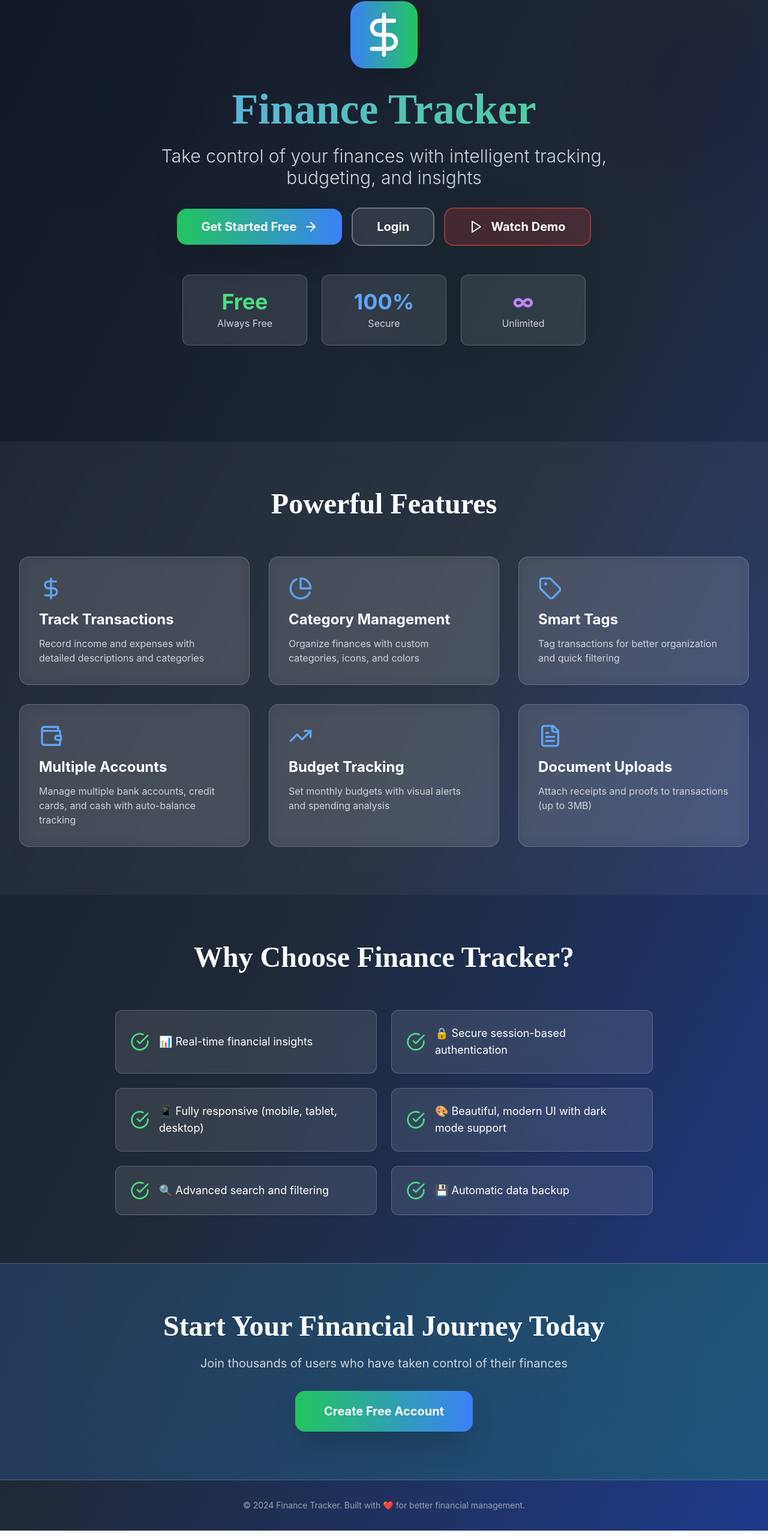
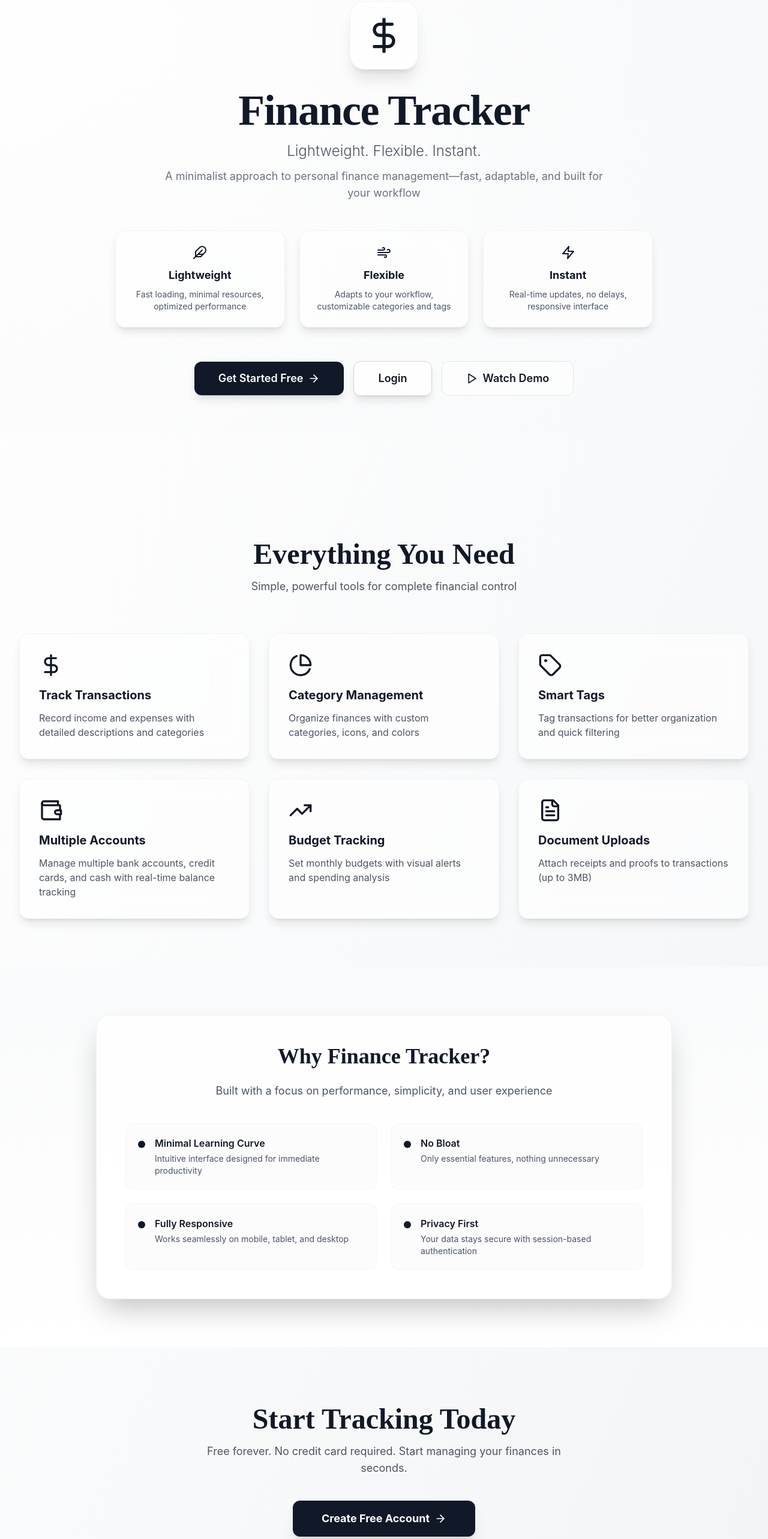
Before and after one commit to Preethambhavirisetty/Finance-Tracker-Personal, a React (Create React App) app in the folder frontend/: page / in a window 1280 px wide. Shown: the part 78-2644 px from the top of the page at 60% size. Built offline with nearby package versions, Linux system fonts and the light colour scheme; no server answers.

Commit message:
feat: landing page, document upload 2

```diff
--- a/frontend/src/components/landing/LandingPage.js
+++ b/frontend/src/components/landing/LandingPage.js
@@ -1,6 +1,6 @@
 import React, { useState } from 'react';
 import { useNavigate } from 'react-router-dom';
-import { DollarSign, TrendingUp, PieChart, Wallet, Tag, FileText, CheckCircle, ArrowRight, Play, X } from 'lucide-react';
+import { DollarSign, TrendingUp, PieChart, Wallet, Tag, FileText, Zap, Feather, Wind, ArrowRight, Play, X } from 'lucide-react';
 
 const LandingPage = () => {
   const navigate = useNavigate();
@@ -25,7 +25,7 @@ const LandingPage = () => {
     {
       icon: <Wallet className="w-8 h-8 md:w-10 md:h-10" />,
       title: "Multiple Accounts",
-      description: "Manage multiple bank accounts, credit cards, and cash with auto-balance tracking"
+      description: "Manage multiple bank accounts, credit cards, and cash with real-time balance tracking"
     },
     {
       icon: <TrendingUp className="w-8 h-8 md:w-10 md:h-10" />,
@@ -39,186 +39,253 @@ const LandingPage = () => {
     }
   ];
 
-  const benefits = [
-    "📊 Real-time financial insights",
-    "🔒 Secure session-based authentication",
-    "📱 Fully responsive (mobile, tablet, desktop)",
-    "🎨 Beautiful, modern UI with dark mode support",
-    "🔍 Advanced search and filtering",
-    "💾 Automatic data backup"
+  const highlights = [
+    {
+      icon: <Feather className="w-6 h-6" />,
+      title: "Lightweight",
+      description: "Fast loading, minimal resources, optimized performance"
+    },
+    {
+      icon: <Wind className="w-6 h-6" />,
+      title: "Flexible",
+      description: "Adapts to your workflow, customizable categories and tags"
+    },
+    {
+      icon: <Zap className="w-6 h-6" />,
+      title: "Instant",
+      description: "Real-time updates, no delays, responsive interface"
+    }
   ];
 
   return (
-    <div className="min-h-screen bg-gradient-to-br from-gray-900 via-gray-800 to-blue-900 text-white overflow-hidden">
+    <div className="min-h-screen bg-gradient-to-br from-white via-gray-50 to-gray-100 text-gray-900 overflow-hidden">
+      {/* Subtle gradient overlay */}
+      <div className="absolute inset-0 bg-gradient-to-tr from-gray-100/20 via-transparent to-gray-100/20 pointer-events-none"></div>
+
       {/* Hero Section */}
       <div className="relative">
-        {/* Animated Background Elements */}
-        <div className="absolute inset-0 overflow-hidden">
-          <div className="absolute w-96 h-96 bg-blue-500 rounded-full mix-blend-multiply filter blur-3xl opacity-20 animate-blob top-0 -left-20"></div>
-          <div className="absolute w-96 h-96 bg-purple-500 rounded-full mix-blend-multiply filter blur-3xl opacity-20 animate-blob animation-delay-2000 top-0 -right-20"></div>
-          <div className="absolute w-96 h-96 bg-green-500 rounded-full mix-blend-multiply filter blur-3xl opacity-20 animate-blob animation-delay-4000 bottom-0 left-1/2"></div>
-        </div>
-
         {/* Content */}
         <div className="relative max-w-7xl mx-auto px-4 sm:px-6 lg:px-8 pt-12 sm:pt-20 pb-16 sm:pb-24">
           {/* Header */}
           <div className="text-center mb-12 sm:mb-16">
             <div className="flex items-center justify-center mb-6 sm:mb-8">
-              <div className="bg-gradient-to-r from-blue-500 to-green-500 p-3 sm:p-4 rounded-2xl sm:rounded-3xl shadow-2xl transform hover:scale-110 transition-transform duration-300">
-                <DollarSign className="w-12 h-12 sm:w-16 sm:h-16 md:w-20 md:h-20" />
+              <div className="relative group">
+                {/* Glassmorphism container */}
+                <div className="bg-white/70 backdrop-blur-xl p-4 sm:p-5 md:p-6 rounded-2xl sm:rounded-3xl shadow-xl border border-gray-200/50 transform group-hover:scale-105 transition-all duration-300">
+                  <DollarSign className="w-10 h-10 sm:w-14 sm:h-14 md:w-16 md:h-16 text-gray-900" />
+                </div>
+                {/* Subtle glow effect */}
+                <div className="absolute inset-0 bg-gray-300/20 rounded-2xl sm:rounded-3xl blur-xl -z-10 group-hover:bg-gray-400/30 transition-all duration-300"></div>
               </div>
             </div>
 
-            <h1 className="text-3xl sm:text-5xl md:text-6xl lg:text-7xl font-bold mb-4 sm:mb-6 bg-clip-text text-transparent bg-gradient-to-r from-blue-400 via-green-400 to-blue-400 animate-gradient" style={{ fontFamily: "'Playfair Display', serif" }}>
+            <h1 className="text-3xl sm:text-5xl md:text-6xl lg:text-7xl font-bold mb-3 sm:mb-4 text-gray-900" style={{ fontFamily: "'Playfair Display', serif", letterSpacing: '-0.02em' }}>
               Finance Tracker
             </h1>
 
-            <p className="text-lg sm:text-xl md:text-2xl lg:text-3xl text-gray-300 mb-6 sm:mb-8 max-w-3xl mx-auto font-light">
-              Take control of your finances with intelligent tracking, budgeting, and insights
+            <p className="text-base sm:text-lg md:text-xl lg:text-2xl text-gray-600 mb-2 sm:mb-3 max-w-2xl mx-auto font-light">
+              Lightweight. Flexible. Instant.
             </p>
 
+            <p className="text-sm sm:text-base md:text-lg text-gray-500 mb-8 sm:mb-12 max-w-3xl mx-auto">
+              A minimalist approach to personal finance management—fast, adaptable, and built for your workflow
+            </p>
+
+            {/* Highlights */}
+            <div className="grid grid-cols-1 sm:grid-cols-3 gap-4 sm:gap-6 max-w-4xl mx-auto mb-10 sm:mb-14">
+              {highlights.map((highlight, index) => (
+                <div
+                  key={index}
+                  className="bg-white/60 backdrop-blur-xl rounded-xl sm:rounded-2xl p-4 sm:p-6 border border-gray-200/50 shadow-lg hover:shadow-xl transition-all duration-300 hover:-translate-y-1"
+                >
+                  <div className="text-gray-900 mb-3 flex justify-center">
+                    {highlight.icon}
+                  </div>
+                  <h3 className="text-base sm:text-lg font-bold text-gray-900 mb-1 sm:mb-2">{highlight.title}</h3>
+                  <p className="text-xs sm:text-sm text-gray-600">{highlight.description}</p>
+                </div>
+              ))}
+            </div>
+
             {/* CTA Buttons */}
-            <div className="flex flex-col sm:flex-row gap-3 sm:gap-4 justify-center items-center mb-8 sm:mb-12">
+            <div className="flex flex-col sm:flex-row gap-3 sm:gap-4 justify-center items-center">
               <button
                 onClick={() => navigate('/auth', { state: { mode: 'signup' } })}
-                className="w-full sm:w-auto px-6 sm:px-8 md:px-10 py-3 sm:py-4 bg-gradient-to-r from-green-500 to-blue-500 text-white rounded-xl sm:rounded-2xl font-bold text-base sm:text-lg md:text-xl hover:from-green-600 hover:to-blue-600 transform hover:scale-105 transition-all duration-300 shadow-2xl flex items-center justify-center gap-2 sm:gap-3"
+                className="group w-full sm:w-auto px-6 sm:px-8 md:px-10 py-3 sm:py-3.5 bg-gray-900 text-white rounded-xl font-semibold text-sm sm:text-base md:text-lg hover:bg-gray-800 transform hover:scale-105 transition-all duration-300 shadow-lg hover:shadow-2xl flex items-center justify-center gap-2"
               >
                 Get Started Free
-                <ArrowRight className="w-5 h-5 sm:w-6 sm:h-6" />
+                <ArrowRight className="w-4 h-4 sm:w-5 sm:h-5 group-hover:translate-x-1 transition-transform" />
               </button>
 
               <button
                 onClick={() => navigate('/auth', { state: { mode: 'login' } })}
-                className="w-full sm:w-auto px-6 sm:px-8 md:px-10 py-3 sm:py-4 bg-white/10 backdrop-blur-sm text-white rounded-xl sm:rounded-2xl font-bold text-base sm:text-lg md:text-xl hover:bg-white/20 border-2 border-white/30 transform hover:scale-105 transition-all duration-300"
+                className="w-full sm:w-auto px-6 sm:px-8 md:px-10 py-3 sm:py-3.5 bg-white/70 backdrop-blur-xl text-gray-900 rounded-xl font-semibold text-sm sm:text-base md:text-lg hover:bg-white border border-gray-300 transform hover:scale-105 transition-all duration-300 shadow-lg"
               >
                 Login
               </button>
 
               <button
                 onClick={() => setShowVideo(true)}
-                className="w-full sm:w-auto px-6 sm:px-8 md:px-10 py-3 sm:py-4 bg-red-500/20 backdrop-blur-sm text-white rounded-xl sm:rounded-2xl font-bold text-base sm:text-lg md:text-xl hover:bg-red-500/30 border-2 border-red-500/50 transform hover:scale-105 transition-all duration-300 flex items-center justify-center gap-2 sm:gap-3"
+                className="w-full sm:w-auto px-6 sm:px-8 md:px-10 py-3 sm:py-3.5 bg-white/50 backdrop-blur-xl text-gray-900 rounded-xl font-semibold text-sm sm:text-base md:text-lg hover:bg-white/70 border border-gray-200 transform hover:scale-105 transition-all duration-300 flex items-center justify-center gap-2"
               >
-                <Play className="w-5 h-5 sm:w-6 sm:h-6" />
+                <Play className="w-4 h-4 sm:w-5 sm:h-5" />
                 Watch Demo
               </button>
             </div>
+          </div>
+        </div>
+      </div>
 
-            {/* Quick Stats */}
-            <div className="grid grid-cols-3 gap-3 sm:gap-6 max-w-2xl mx-auto">
-              <div className="bg-white/10 backdrop-blur-md rounded-lg sm:rounded-xl p-3 sm:p-4 md:p-6 border border-white/20">
-                <p className="text-2xl sm:text-3xl md:text-4xl font-bold text-green-400">Free</p>
-                <p className="text-xs sm:text-sm md:text-base text-gray-300 mt-1">Always Free</p>
+      {/* Features Section */}
+      <div className="relative py-12 sm:py-16 md:py-20">
+        <div className="max-w-7xl mx-auto px-4 sm:px-6 lg:px-8">
+          <div className="text-center mb-8 sm:mb-12 md:mb-16">
+            <h2 className="text-2xl sm:text-3xl md:text-4xl lg:text-5xl font-bold text-gray-900 mb-3 sm:mb-4" style={{ fontFamily: "'Playfair Display', serif" }}>
+              Everything You Need
+            </h2>
+            <p className="text-sm sm:text-base md:text-lg text-gray-600 max-w-2xl mx-auto">
+              Simple, powerful tools for complete financial control
+            </p>
+          </div>
+
+          <div className="grid grid-cols-1 sm:grid-cols-2 lg:grid-cols-3 gap-4 sm:gap-6 md:gap-8">
+            {features.map((feature, index) => (
+              <div
+                key={index}
+                className="group bg-white/60 backdrop-blur-xl rounded-xl sm:rounded-2xl p-5 sm:p-6 md:p-8 border border-gray-200/50 hover:border-gray-300/80 transform hover:-translate-y-2 transition-all duration-300 shadow-lg hover:shadow-2xl"
+              >
+                <div className="text-gray-900 mb-3 sm:mb-4 group-hover:scale-110 transition-transform duration-300">
+                  {feature.icon}
+                </div>
+                <h3 className="text-base sm:text-lg md:text-xl font-bold mb-2 sm:mb-3 text-gray-900">{feature.title}</h3>
+                <p className="text-xs sm:text-sm md:text-base text-gray-600 leading-relaxed">{feature.description}</p>
               </div>
-              <div className="bg-white/10 backdrop-blur-md rounded-lg sm:rounded-xl p-3 sm:p-4 md:p-6 border border-white/20">
-                <p className="text-2xl sm:text-3xl md:text-4xl font-bold text-blue-400">100%</p>
-                <p className="text-xs sm:text-sm md:text-base text-gray-300 mt-1">Secure</p>
+            ))}
+          </div>
+        </div>
+      </div>
+
+      {/* Why Section */}
+      <div className="relative py-12 sm:py-16 md:py-20 bg-gradient-to-b from-gray-50 to-white">
+        <div className="max-w-5xl mx-auto px-4 sm:px-6 lg:px-8">
+          <div className="bg-white/70 backdrop-blur-xl rounded-2xl sm:rounded-3xl p-6 sm:p-8 md:p-12 border border-gray-200/50 shadow-2xl">
+            <h2 className="text-2xl sm:text-3xl md:text-4xl font-bold text-center text-gray-900 mb-4 sm:mb-6" style={{ fontFamily: "'Playfair Display', serif" }}>
+              Why Finance Tracker?
+            </h2>
+            <p className="text-sm sm:text-base md:text-lg text-center text-gray-600 mb-8 sm:mb-10 max-w-2xl mx-auto">
+              Built with a focus on performance, simplicity, and user experience
+            </p>
+
+            <div className="grid grid-cols-1 md:grid-cols-2 gap-4 sm:gap-6">
+              <div className="flex items-start gap-3 sm:gap-4 p-4 sm:p-5 rounded-xl bg-gray-50/50 border border-gray-200/30">
+                <div className="w-2 h-2 sm:w-3 sm:h-3 bg-gray-900 rounded-full mt-2 flex-shrink-0"></div>
+                <div>
+                  <h4 className="font-semibold text-gray-900 mb-1 text-sm sm:text-base">Minimal Learning Curve</h4>
+                  <p className="text-xs sm:text-sm text-gray-600">Intuitive interface designed for immediate productivity</p>
+                </div>
               </div>
-              <div className="bg-white/10 backdrop-blur-md rounded-lg sm:rounded-xl p-3 sm:p-4 md:p-6 border border-white/20">
-                <p className="text-2xl sm:text-3xl md:text-4xl font-bold text-purple-400">∞</p>
-                <p className="text-xs sm:text-sm md:text-base text-gray-300 mt-1">Unlimited</p>
+
+              <div className="flex items-start gap-3 sm:gap-4 p-4 sm:p-5 rounded-xl bg-gray-50/50 border border-gray-200/30">
+                <div className="w-2 h-2 sm:w-3 sm:h-3 bg-gray-900 rounded-full mt-2 flex-shrink-0"></div>
+                <div>
+                  <h4 className="font-semibold text-gray-900 mb-1 text-sm sm:text-base">No Bloat</h4>
+                  <p className="text-xs sm:text-sm text-gray-600">Only essential features, nothing unnecessary</p>
+                </div>
+              </div>
+
+              <div className="flex items-start gap-3 sm:gap-4 p-4 sm:p-5 rounded-xl bg-gray-50/50 border border-gray-200/30">
+                <div className="w-2 h-2 sm:w-3 sm:h-3 bg-gray-900 rounded-full mt-2 flex-shrink-0"></div>
+                <div>
+                  <h4 className="font-semibold text-gray-900 mb-1 text-sm sm:text-base">Fully Responsive</h4>
+                  <p className="text-xs sm:text-sm text-gray-600">Works seamlessly on mobile, tablet, and desktop</p>
+                </div>
+              </div>
+
+              <div className="flex items-start gap-3 sm:gap-4 p-4 sm:p-5 rounded-xl bg-gray-50/50 border border-gray-200/30">
+                <div className="w-2 h-2 sm:w-3 sm:h-3 bg-gray-900 rounded-full mt-2 flex-shrink-0"></div>
+                <div>
+                  <h4 className="font-semibold text-gray-900 mb-1 text-sm sm:text-base">Privacy First</h4>
+                  <p className="text-xs sm:text-sm text-gray-600">Your data stays secure with session-based authentication</p>
+                </div>
               </div>
             </div>
           </div>
         </div>
       </div>
 
-      {/* Features Section */}
-      <div className="bg-white/5 backdrop-blur-lg py-12 sm:py-16 md:py-20">
-        <div className="max-w-7xl mx-auto px-4 sm:px-6 lg:px-8">
-          <h2 className="text-2xl sm:text-3xl md:text-4xl lg:text-5xl font-bold text-center mb-8 sm:mb-12 md:mb-16" style={{ fontFamily: "'Playfair Display', serif" }}>
-            Powerful Features
+      {/* Final CTA */}
+      <div className="relative py-16 sm:py-20 md:py-24">
+        <div className="max-w-4xl mx-auto text-center px-4 sm:px-6 lg:px-8">
+          <h2 className="text-2xl sm:text-3xl md:text-4xl lg:text-5xl font-bold text-gray-900 mb-3 sm:mb-4" style={{ fontFamily: "'Playfair Display', serif" }}>
+            Start Tracking Today
           </h2>
-
-          <div className="grid grid-cols-1 sm:grid-cols-2 lg:grid-cols-3 gap-4 sm:gap-6 md:gap-8">
-            {features.map((feature, index) => (
-              <div
-                key={index}
-                className="bg-white/10 backdrop-blur-md rounded-xl sm:rounded-2xl p-4 sm:p-6 md:p-8 border border-white/20 hover:bg-white/20 transform hover:scale-105 transition-all duration-300 hover:shadow-2xl"
-              >
-                <div className="text-blue-400 mb-3 sm:mb-4">
-                  {feature.icon}
-                </div>
-                <h3 className="text-lg sm:text-xl md:text-2xl font-bold mb-2 sm:mb-3">{feature.title}</h3>
-                <p className="text-sm sm:text-base text-gray-300">{feature.description}</p>
-              </div>
-            ))}
-          </div>
-        </div>
-      </div>
-
-      {/* Benefits Section */}
-      <div className="py-12 sm:py-16 md:py-20">
-        <div className="max-w-7xl mx-auto px-4 sm:px-6 lg:px-8">
-          <h2 className="text-2xl sm:text-3xl md:text-4xl lg:text-5xl font-bold text-center mb-8 sm:mb-12 md:mb-16" style={{ fontFamily: "'Playfair Display', serif" }}>
-            Why Choose Finance Tracker?
-          </h2>
-
-          <div className="grid grid-cols-1 sm:grid-cols-2 gap-4 sm:gap-6 max-w-4xl mx-auto">
-            {benefits.map((benefit, index) => (
-              <div
-                key={index}
-                className="flex items-center gap-3 sm:gap-4 bg-white/10 backdrop-blur-md rounded-lg sm:rounded-xl p-3 sm:p-4 md:p-6 border border-white/20 hover:bg-white/20 transition-all duration-300"
-              >
-                <CheckCircle className="w-6 h-6 sm:w-8 sm:h-8 text-green-400 flex-shrink-0" />
-                <span className="text-sm sm:text-base md:text-lg">{benefit}</span>
-              </div>
-            ))}
-          </div>
-        </div>
-      </div>
-
-      {/* Final CTA */}
-      <div className="bg-gradient-to-r from-blue-500/20 to-green-500/20 backdrop-blur-lg py-12 sm:py-16 md:py-20 border-y border-white/20">
-        <div className="max-w-4xl mx-auto text-center px-4 sm:px-6 lg:px-8">
-          <h2 className="text-2xl sm:text-3xl md:text-4xl lg:text-5xl font-bold mb-4 sm:mb-6" style={{ fontFamily: "'Playfair Display', serif" }}>
-            Start Your Financial Journey Today
-          </h2>
-          <p className="text-base sm:text-lg md:text-xl text-gray-300 mb-6 sm:mb-8">
-            Join thousands of users who have taken control of their finances
+          <p className="text-sm sm:text-base md:text-lg text-gray-600 mb-8 sm:mb-10 max-w-2xl mx-auto">
+            Free forever. No credit card required. Start managing your finances in seconds.
           </p>
           <button
             onClick={() => navigate('/auth', { state: { mode: 'signup' } })}
-            className="px-8 sm:px-10 md:px-12 py-3 sm:py-4 md:py-5 bg-gradient-to-r from-green-500 to-blue-500 text-white rounded-xl sm:rounded-2xl font-bold text-base sm:text-lg md:text-xl hover:from-green-600 hover:to-blue-600 transform hover:scale-105 transition-all duration-300 shadow-2xl"
+            className="group px-8 sm:px-10 md:px-12 py-3 sm:py-4 bg-gray-900 text-white rounded-xl font-bold text-sm sm:text-base md:text-lg hover:bg-gray-800 transform hover:scale-105 transition-all duration-300 shadow-xl hover:shadow-2xl inline-flex items-center gap-2"
           >
             Create Free Account
+            <ArrowRight className="w-4 h-4 sm:w-5 sm:h-5 group-hover:translate-x-1 transition-transform" />
           </button>
         </div>
       </div>
 
       {/* Footer */}
-      <div className="py-6 sm:py-8 text-center text-xs sm:text-sm text-gray-400">
-        <p>© 2024 Finance Tracker. Built with ❤️ for better financial management.</p>
+      <div className="border-t border-gray-200 py-6 sm:py-8 text-center">
+        <p className="text-xs sm:text-sm text-gray-500">
+          © 2024 Finance Tracker. Lightweight financial management for everyone.
+        </p>
       </div>
 
       {/* Video Modal */}
       {showVideo && (
-        <div className="fixed inset-0 z-50 flex items-center justify-center p-4 bg-black/80 backdrop-blur-sm">
-          <div className="relative bg-gray-900 rounded-2xl shadow-2xl max-w-4xl w-full border-2 border-white/20">
+        <div className="fixed inset-0 z-50 flex items-center justify-center p-4 bg-black/60 backdrop-blur-md">
+          <div className="relative bg-white rounded-2xl shadow-2xl max-w-4xl w-full border border-gray-200">
             <button
               onClick={() => setShowVideo(false)}
-              className="absolute -top-4 -right-4 bg-red-500 hover:bg-red-600 text-white p-2 rounded-full shadow-lg transition-colors z-10"
+              className="absolute -top-3 -right-3 bg-gray-900 hover:bg-gray-800 text-white p-2 rounded-full shadow-lg transition-colors z-10"
             >
-              <X className="w-6 h-6" />
+              <X className="w-5 h-5 sm:w-6 sm:h-6" />
             </button>
 
-            <div className="p-4 sm:p-6">
-              <h3 className="text-xl sm:text-2xl md:text-3xl font-bold mb-4 sm:mb-6 text-center">Finance Tracker Demo</h3>
+            <div className="p-5 sm:p-6 md:p-8">
+              <h3 className="text-xl sm:text-2xl md:text-3xl font-bold mb-4 sm:mb-6 text-center text-gray-900">Finance Tracker Demo</h3>
 
               {/* Video Placeholder - Replace with actual video */}
-              <div className="bg-gradient-to-br from-gray-800 to-gray-900 rounded-xl aspect-video flex items-center justify-center border-2 border-white/10">
+              <div className="bg-gradient-to-br from-gray-100 to-gray-200 rounded-xl aspect-video flex items-center justify-center border border-gray-300">
                 <div className="text-center p-6 sm:p-8">
-                  <Play className="w-16 h-16 sm:w-20 sm:h-20 md:w-24 md:h-24 text-blue-400 mx-auto mb-4 sm:mb-6" />
-                  <p className="text-base sm:text-lg md:text-xl text-gray-300 mb-2 sm:mb-3">Demo Video Coming Soon!</p>
-                  <p className="text-xs sm:text-sm md:text-base text-gray-400">
-                    This will showcase:
+                  <Play className="w-16 h-16 sm:w-20 sm:h-20 md:w-24 md:h-24 text-gray-900 mx-auto mb-4 sm:mb-6" />
+                  <p className="text-base sm:text-lg md:text-xl text-gray-900 font-semibold mb-2 sm:mb-3">Demo Video Coming Soon!</p>
+                  <p className="text-xs sm:text-sm md:text-base text-gray-600 mb-3 sm:mb-4">
+                    See how Finance Tracker streamlines your financial workflow
                   </p>
-                  <ul className="text-xs sm:text-sm md:text-base text-gray-400 mt-3 sm:mt-4 space-y-1 sm:space-y-2 text-left max-w-md mx-auto">
-                    <li>• Creating and managing transactions</li>
-                    <li>• Setting up categories and tags</li>
-                    <li>• Managing multiple accounts</li>
-                    <li>• Setting monthly budgets</li>
-                    <li>• Searching and filtering</li>
-                    <li>• Uploading receipt documents</li>
+                  <ul className="text-xs sm:text-sm text-gray-700 space-y-1.5 sm:space-y-2 text-left max-w-md mx-auto bg-white/50 rounded-lg p-4 sm:p-5 border border-gray-200">
+                    <li className="flex items-center gap-2">
+                      <div className="w-1.5 h-1.5 bg-gray-900 rounded-full"></div>
+                      Creating and managing transactions
+                    </li>
+                    <li className="flex items-center gap-2">
+                      <div className="w-1.5 h-1.5 bg-gray-900 rounded-full"></div>
+                      Setting up categories and tags
+                    </li>
+                    <li className="flex items-center gap-2">
+                      <div className="w-1.5 h-1.5 bg-gray-900 rounded-full"></div>
+                      Managing multiple accounts
+                    </li>
+                    <li className="flex items-center gap-2">
+                      <div className="w-1.5 h-1.5 bg-gray-900 rounded-full"></div>
+                      Setting monthly budgets
+                    </li>
+                    <li className="flex items-center gap-2">
+                      <div className="w-1.5 h-1.5 bg-gray-900 rounded-full"></div>
+                      Advanced search and filtering
+                    </li>
+                    <li className="flex items-center gap-2">
+                      <div className="w-1.5 h-1.5 bg-gray-900 rounded-full"></div>
+                      Uploading receipt documents
+                    </li>
                   </ul>
                   {/*
                   To add a real video, replace this div with:
```
Also changed, not shown: frontend/src/components/dashboard/TransactionForm.js (+136 -3 lines).
